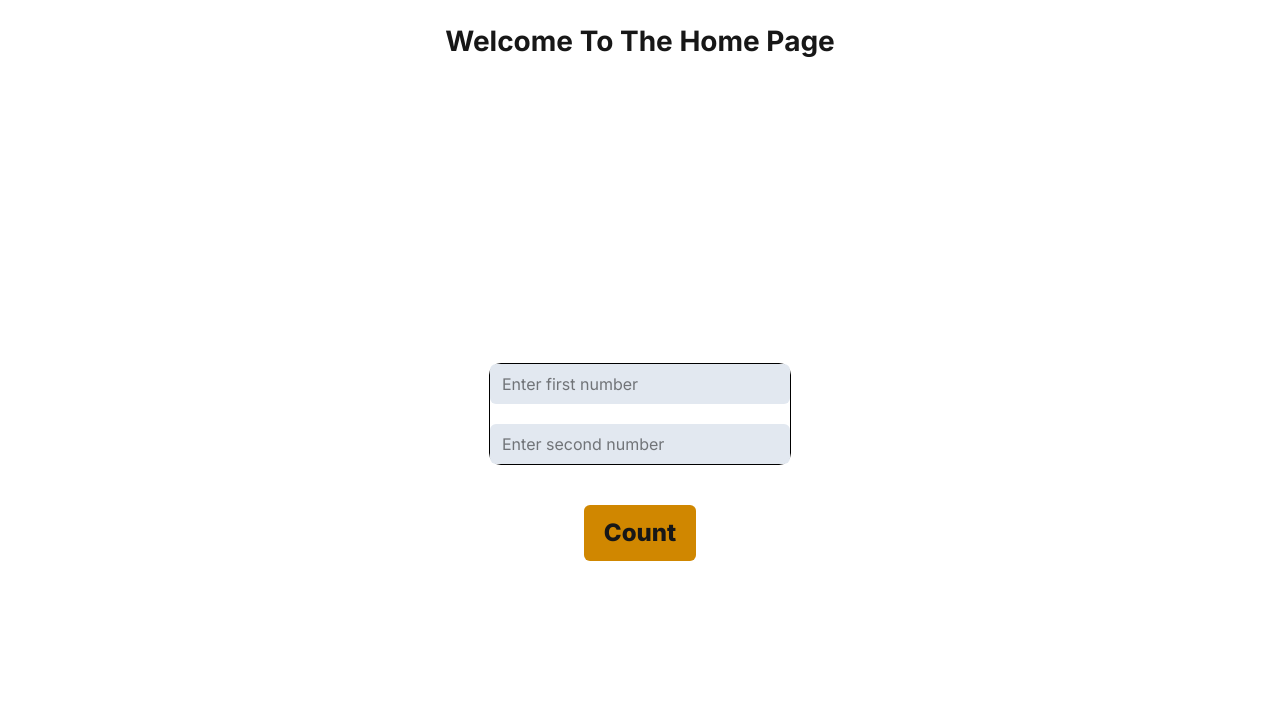
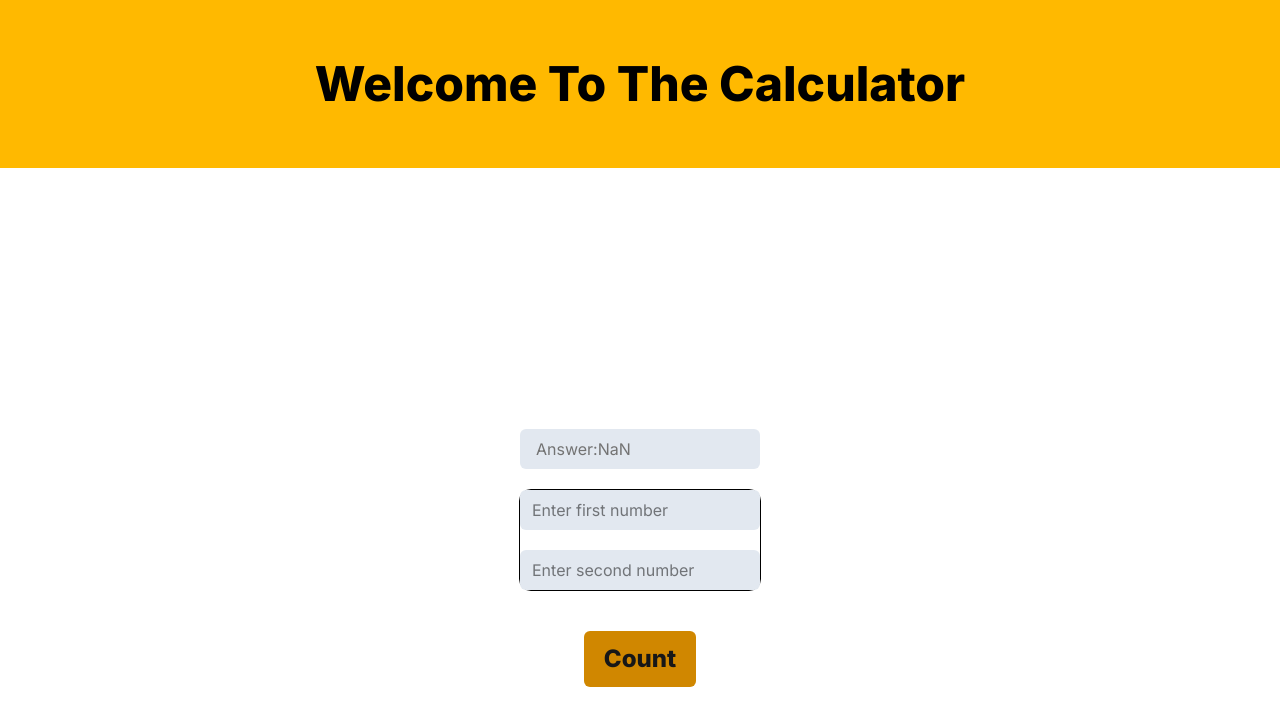
Before and after one commit to TheComing06/calc-app, a Next.js app: page / in a window 1280 px wide. Shown: the top 726 px of the page. Built offline with nearby package versions, Linux system fonts and the light colour scheme.

Commit message:
add Count function

```diff
--- a/src/app/page.tsx
+++ b/src/app/page.tsx
@@ -1,25 +1,41 @@
 'use client'
 
 import React, {useState} from "react";
+import { eventNames } from "process";
 
 export default function HomePage() {
 
+  const [inputOne, setInputOne] = useState('');
+  const [inputTwo, setInputTwo] = useState('');
+
+  function Count(a:number, b:number) {
+    return a+b;
+  }
+
   return (
     <>
-      <header>
+      <header className="bg-amber-400 py-2">
         <div>
-          <h1 style={{ textAlign: 'center', margin: '20px', fontSize: '28px', fontWeight: 'bold' }}>Welcome To The Home Page</h1>
+          <h1 className="m-10 font-extrabold text-black" style={{fontSize: '48px', textAlign: 'center'}}>Welcome To The Calculator</h1>
         </div>
       </header>
       <main className="flex flex-col items-center justify-center min-h-200">
+
+        <output className="bg-slate-200 w-60 px-4 py-2 flex flex-col text-neutral-500 rounded-md m-5">Answer:{Count(parseInt(inputOne), parseInt(inputTwo))}</output>
+
         <div className="text-black flex flex-col justify-between gap-5 rounded-xl border">
-          <input placeholder="Enter first number" className="rounded-md px-3 py-2" style={{ background: 'oklch(92.9% 0.013 255.508)', width: '300px' }} type="text" />
-          <input placeholder="Enter second number" type="text" className="rounded-md px-3 py-2" style={{ background: 'oklch(92.9% 0.013 255.508)', width: '300px' }}  />
+          <input name="input1" value={inputOne} onChange={(event) => setInputOne(event.target.value)} placeholder="Enter first number" className="rounded-md px-3 py-2 w-60 bg-slate-200" type="number" />
+          <input name="input2" value={inputTwo} onChange={(event) => setInputTwo(event.target.value)} placeholder="Enter second number" type="number" className="rounded-md px-3 py-2 bg-slate-200 w-60"  />
         </div>
+
         <button className="m-10 rounded-md py-3 px-5 hover:shadow-amber-400 hover:shadow-xl hover:bg-yellow-400
         hover:text-black text-2xl font-extrabold bg-yellow-600
         transition-all duration-1000">Count</button>
+
       </main>
+      <footer>
+
+      </footer>
     </>
   );
 }
```
